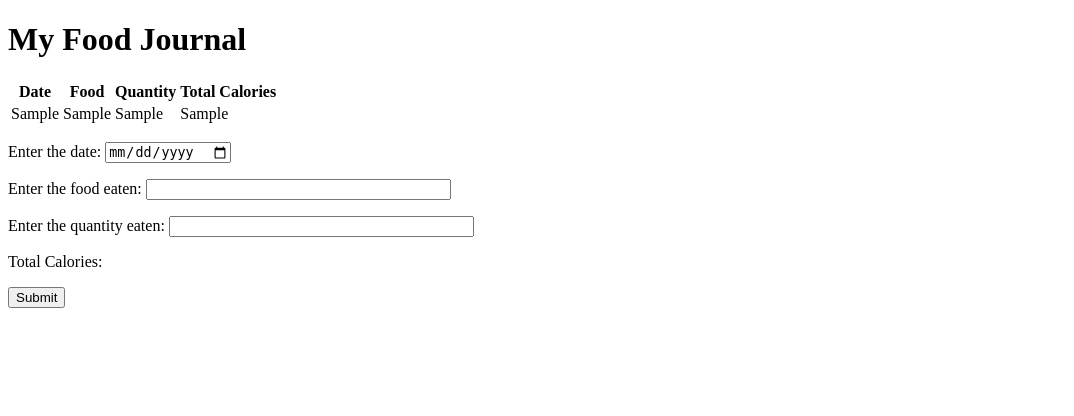
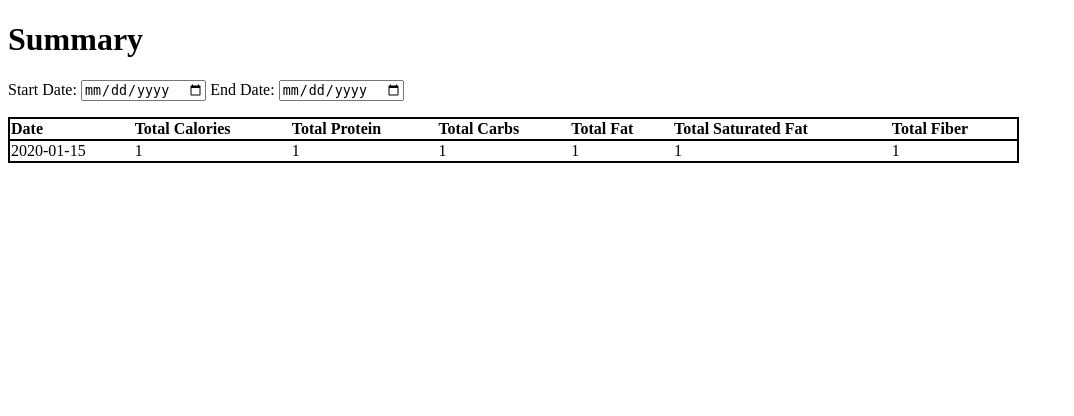
Before and after one commit to DevinDuval09/DietDbResources, a Django app: template FoodJournal/templates/FoodJournal/FoodJournal.html in a window 1280 px wide. Shown: the part 34-450 px from the top of the page, without its empty margins (0-1074 px from the left). Run offline with Django 4.2, Linux system fonts and the light colour scheme; the template is opened without the code that fills it: most values are stand-ins (such as "Sample title", 1, 10 or a date in 2020).

Commit message:
added date range input and edited table to reflect daily summaries

```diff
--- a/FoodJournal/templates/FoodJournal/FoodJournal.html
+++ b/FoodJournal/templates/FoodJournal/FoodJournal.html
@@ -1,40 +1,34 @@
 {% extends "base.html" %}
 {% block content %}
-    <h1>My Food Journal</h1>
-        <div class="food_entry">
+    <h1>Summary</h1>
+    <div class="date_range"></div>
+        <p><label for="start_date">Start Date:</label>
+        <input id="start_date" type = "date" size = 35 value="{{ view.kwargs.startdate_string }}">
+        <label for="end_date">End Date:</label>
+        <input id="end_date" type = "date" size = 35 value="{{ view.kwargs.enddate_string }}"></p>
+    </div>
+        <div id="food_info">
             <table>
                 <tr>
                     <th>Date</th>
-                    <th>Food</th>
-                    <th>Quantity</th>
                     <th>Total Calories</th>
+                    <th>Total Protein</th>
+                    <th>Total Carbs</th>
+                    <th>Total Fat</th>
+                    <th>Total Saturated Fat</th>
+                    <th>Total Fiber</th>
                 </tr>
-            {% for row in rows %}
+            {% for row in object_list %}
                 <tr>
-                    <td>{{row.0}}</td>
-                    <td>{{row.1}}</td>
-                    <td>{{row.2}}</td>
-                    <td>{{row.3}}</td>
+                    <td>{{row.cdate}}</td>
+                    <td>{{row.total_calories}}</td>
+                    <td>{{row.total_protein}}</td>
+                    <td>{{row.total_carbs}}</td>
+                    <td>{{row.total_total_fat}}</td>
+                    <td>{{row.total_sat_fat}}</td>
+                    <td>{{row.total_fiber}}</td>
                 </tr>
             {% endfor %}
             </table>
         </div>
 {% endblock %}
-{% block inputbox %}
-<form id="add_food" method="post">
-    {% csrf_token %}
-    <p><label for="date_input">Enter the date:</label>
-    <input name="date_input" type = "date" size = 35></p>
-    <p><label for="food_input">Enter the food eaten:</label>
-    <input name="food_input" type = "text" size=35>
-    <input name="food_id" type="hidden"></p>
-    <p><label for="qty_input">Enter the quantity eaten:</label>
-    <input name="qty_input" type = "numeric" size=35></p>
-    <p><label for="total_cals">Total Calories:</label>
-    <label name="total_cals" id="total_cals" size=35></p>
-    <p><button type="submit" class="btn btn-default"&gt;>Submit</button></p>
-</form>
-{% load static %}
-<script src="{% static 'js/total_calories.js' %}" type="text/javascript">
-</script>
-{% endblock %}
```
